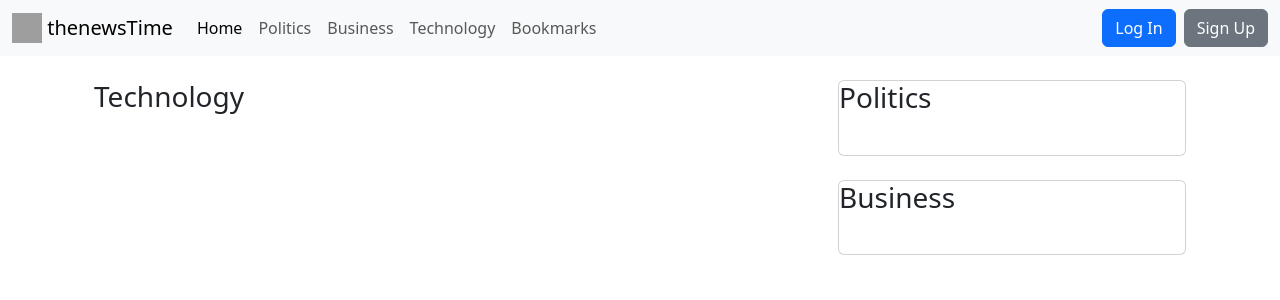
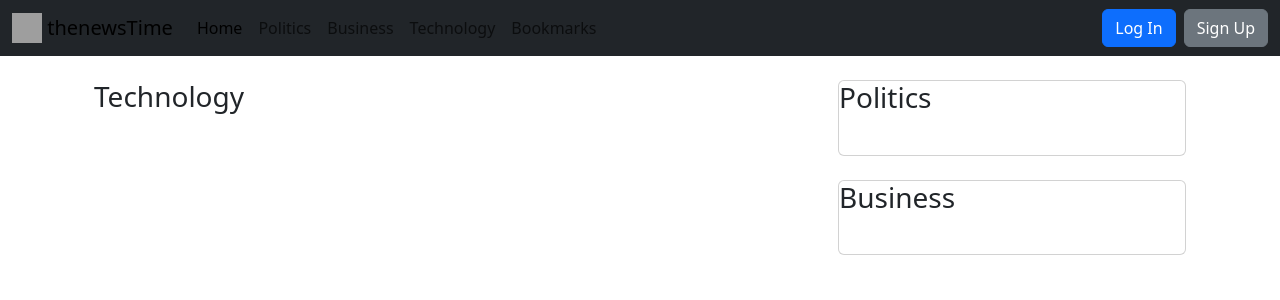
Before and after one commit to neaqx/thenewsTime, a Django app: page / in a window 1280 px wide. Shown: the top 300 px of the page. Run offline with Django 5.2, Linux system fonts and the light colour scheme; grey boxes are pictures that could not be loaded.

Commit message:
Add bootstrap to files

```diff
--- a/my_project/urls.py
+++ b/my_project/urls.py
@@ -25,6 +25,7 @@ from newsapp.views import home, fetch_full_article, article_details, politics, b
 
 urlpatterns = [
     path('login/', auth_views.LoginView.as_view(template_name='login.html'), name='login'),
+    path('add-bookmark/', views.add_bookmark, name='add_bookmark'),
     path('article/', article_details, name='article_detail'),
     path('fetch_full_article/', fetch_full_article, name='fetch_full_article'),
     path('politics/', politics, name='politics'),
--- a/newsapp/static/newsapp/css/style.css
+++ b/newsapp/static/newsapp/css/style.css
@@ -1,3 +1,7 @@
+
+
+
+
 .content-box {
         margin-bottom: 20px;
         }
--- a/newsapp/static/newsapp/js/main.js
+++ b/newsapp/static/newsapp/js/main.js
@@ -73,6 +73,7 @@ function displayArticles(articles, containerId, includeImage) {
                 addBookmark(articleId);
             } else {
                 alert('You need to be logged in to bookmark articles.');
+                window.location.href = '/login/';
             }
         });
     });
@@ -117,13 +118,11 @@ function getCsrfToken() {
     return cookieValue;
 }
 
-
-
 // Fetch articles based on the current page
 const currentPath = window.location.pathname;
 
 if (currentPath.includes('politics')) {
-    fetchArticles('politics', '', 0, 'news-container'&&'sidebar-container', true);
+    fetchArticles('politics', '', 0, 'news-container' && 'sidebar-container', true);
 } else if (currentPath.includes('business')) {
     fetchArticles('business', '', 0, 'news-container', true);
 } else if (currentPath.includes('technology')) {
@@ -132,9 +131,9 @@ if (currentPath.includes('politics')) {
     fetchArticles('home', '', 0, 'news-container', true);
 }
 
-
 fetchArticles('technology', '', 1, 'news-container', true); // Main content: Technology
 fetchArticles('politics', '', 1, 'sidebar-container', false); // Sidebar: Politics
 fetchArticles('business', '', 1, 'sidebar-container-1', false); // Sidebar: Business
 fetchArticles('technology', '', 1, 'additional-news-container-1', true); // Additional content: Technology
 fetchArticles('technology', '', 1, 'additional-news-container-2', true); // Additional content: Technology
+fetchArticles('technology', '', 1, 'additional-news-container-3', true); // Additional content: Technology
--- a/newsapp/templates/newsapp/base.html
+++ b/newsapp/templates/newsapp/base.html
@@ -8,12 +8,13 @@
 
     <link href="https://cdn.jsdelivr.net/npm/bootstrap@5.3.3/dist/css/bootstrap.min.css" rel="stylesheet" integrity="sha384-QWTKZyjpPEjISv5WaRU9OFeRpok6YctnYmDr5pNlyT2bRjXh0JMhjY6hW+ALEwIH" crossorigin="anonymous">
 
-    <link rel="stylesheet" href="{% static 'newsapp/static/newsapp/sass/main.scss' %}">
+    <!-- Stylesheet -->
+    <link rel="stylesheet" href="{% static 'newsapp/static/newsapp/css/style.css' %}">
 
     <title>{% block title %}thenewsTime{% endblock %}</title>
 </head>
 <body>
-    <nav class="navbar navbar-expand-lg navbar-light bg-light">
+    <nav class="navbar navbar-expand-lg navbar-light bg-dark">
         <div class="container-fluid">
             <a class="navbar-brand" href="#">
                 <img src="{% static 'newsapp/images/logo.png' %}" alt="Logo" width="30" height="30" class="d-inline-block align-top">
--- a/newsapp/templates/newsapp/home.html
+++ b/newsapp/templates/newsapp/home.html
@@ -15,6 +15,9 @@
                     <!-- Additional articles will be dynamically inserted here -->
                 </div>
                 <div id="additional-news-container-2" class="row mt-4">
+                    <!-- Additional articles will be dynamically inserted here -->
+                </div>
+                <div id="additional-news-container-3" class="row mt-4">
                     <!-- Additional articles will be dynamically inserted here -->
                 </div>
             </div>
--- a/package.json
+++ b/package.json
@@ -1,12 +1,12 @@
 {
   "dependencies": {
+    "bootstrap": "^5.3.3",
     "cors": "^2.8.5"
   },
   "name": "thenewstime",
   "version": "1.0.0",
   "description": "## ***Tech, Business or Politics? Ness up to date inforamtions? the thenewstime is ***",
   "main": "index.js",
-  "devDependencies": {},
   "scripts": {
     "test": "echo \"Error: no test specified\" && exit 1"
   },
```
Also changed, not shown: package-lock.json.
